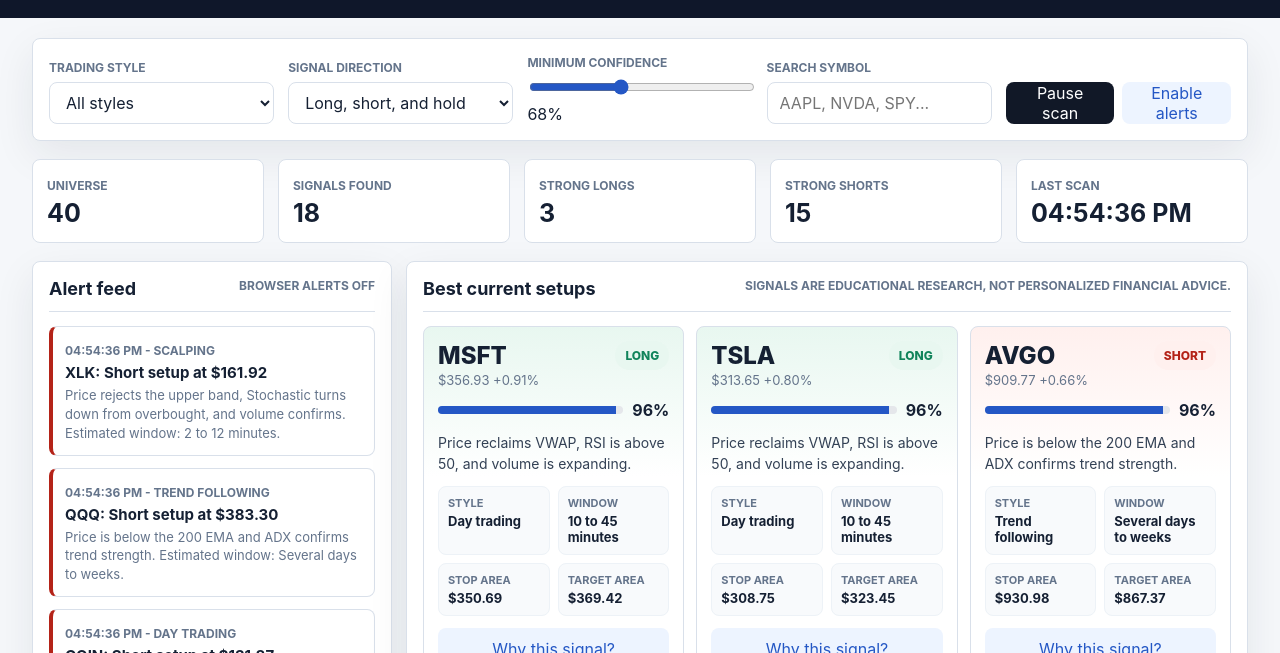
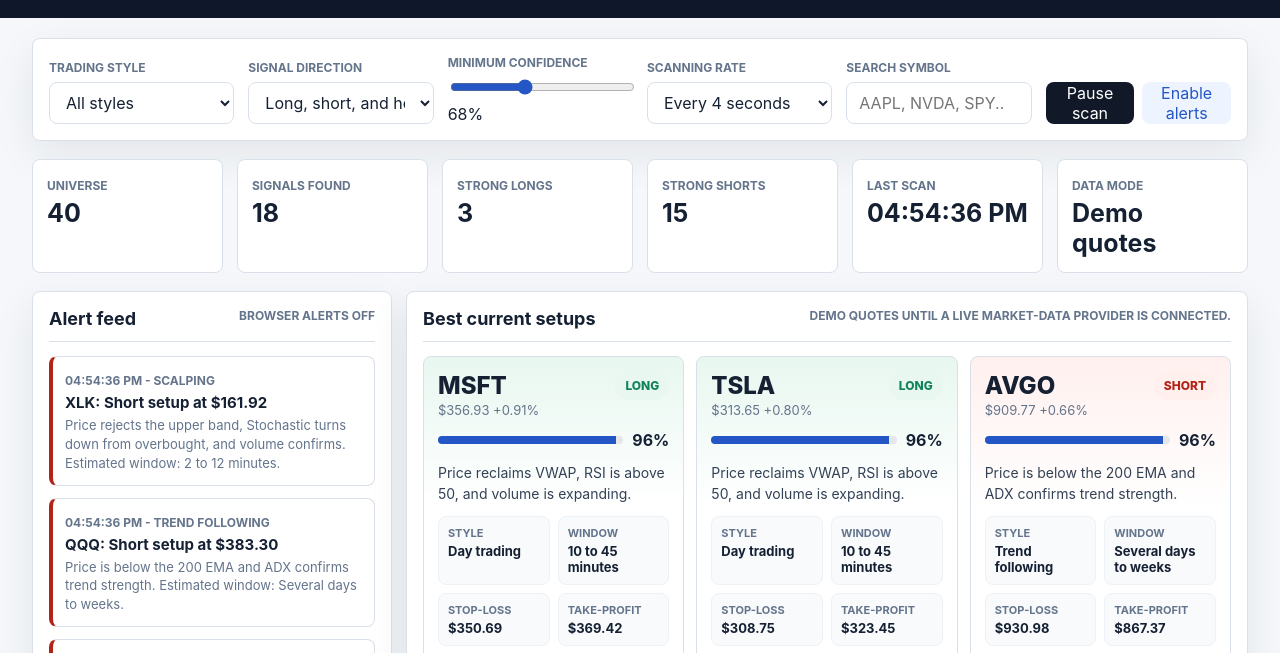
Before and after one commit to StephenShao90/MarketRadar, a website: page index.html in a window 1280 px wide. Shown: the part 98-751 px from the top of the page. Drawn offline with Linux system fonts and the light colour scheme.

Commit message:
Clarify demo quotes and trading exits

```diff
--- a/app.js
+++ b/app.js
@@ -73,6 +73,8 @@
 const state = {
   running: true,
   notify: false,
+  scanRate: 4000,
+  scanTimer: null,
   tick: 0,
   alerts: [],
   symbols: seedMarket(),
@@ -86,9 +88,11 @@
   longCount: document.querySelector("#longCount"),
   shortCount: document.querySelector("#shortCount"),
   lastScan: document.querySelector("#lastScan"),
+  dataMode: document.querySelector("#dataMode"),
   strategy: document.querySelector("#strategy"),
   direction: document.querySelector("#direction"),
   minScore: document.querySelector("#minScore"),
+  scanRate: document.querySelector("#scanRate"),
   scoreLabel: document.querySelector("#scoreLabel"),
   symbolSearch: document.querySelector("#symbolSearch"),
   toggleScan: document.querySelector("#toggleScan"),
@@ -462,12 +466,12 @@
   const score = Math.min(96, Math.round(50 + baseScore * 0.58));
   const bias = direction === "long" ? "Long setup" : direction === "short" ? "Short setup" : "Watch only";
   const thesis = direction === "long" ? strategy.long : direction === "short" ? strategy.short : "Signals are mixed, so the better action is to watch for confirmation.";
-  const stop = direction === "long"
+  const stopLoss = direction === "long"
     ? metrics.price - metrics.atr * 1.5
     : direction === "short"
       ? metrics.price + metrics.atr * 1.5
       : metrics.price;
-  const target = direction === "long"
+  const takeProfit = direction === "long"
     ? metrics.price + metrics.atr * 3
     : direction === "short"
       ? metrics.price - metrics.atr * 3
@@ -488,8 +492,9 @@
     window: direction === "hold" ? "Wait for a fresh trigger" : strategy.window,
     thesis,
     evidence,
-    stop,
-    target,
+    stopLoss,
+    takeProfit,
+    riskReward: direction === "hold" ? "No trade" : "2:1 target model",
     risk: strategy.risk,
     updatedAt: new Date()
   };
@@ -544,12 +549,13 @@
   const longs = signals.filter((signal) => signal.direction === "long").length;
   const shorts = signals.filter((signal) => signal.direction === "short").length;
 
-  els.scanStatus.textContent = state.running ? "Scanning market every 4 seconds" : "Scanner paused";
+  els.scanStatus.textContent = state.running ? `Scanning market every ${state.scanRate / 1000} seconds` : "Scanner paused";
   els.universeCount.textContent = String(UNIVERSE.length);
   els.signalCount.textContent = String(signals.length);
   els.longCount.textContent = String(longs);
   els.shortCount.textContent = String(shorts);
   els.lastScan.textContent = new Date().toLocaleTimeString([], { hour: "2-digit", minute: "2-digit", second: "2-digit" });
+  els.dataMode.textContent = "Demo quotes";
   els.scoreLabel.textContent = `${els.minScore.value}%`;
   els.alertMode.textContent = state.notify ? "Browser alerts on" : "Browser alerts off";
 
@@ -587,8 +593,8 @@
       <div class="meta-grid">
         <div><span>Style</span><strong>${signal.strategy}</strong></div>
         <div><span>Window</span><strong>${signal.window}</strong></div>
-        <div><span>Stop area</span><strong>${fmt(signal.stop)}</strong></div>
-        <div><span>Target area</span><strong>${fmt(signal.target)}</strong></div>
+        <div><span>Stop-loss</span><strong>${fmt(signal.stopLoss)}</strong></div>
+        <div><span>Take-profit</span><strong>${fmt(signal.takeProfit)}</strong></div>
       </div>
       <button class="detail-button" type="button" data-detail="${signal.key}">Why this signal?</button>
     </article>
@@ -616,10 +622,10 @@
     <div class="meta-grid">
       <div><span>Current price</span><strong>${fmt(signal.price)}</strong></div>
       <div><span>Trade window</span><strong>${signal.window}</strong></div>
-      <div><span>Suggested stop area</span><strong>${fmt(signal.stop)}</strong></div>
-      <div><span>Suggested target area</span><strong>${fmt(signal.target)}</strong></div>
+      <div><span>Suggested stop-loss</span><strong>${fmt(signal.stopLoss)}</strong></div>
+      <div><span>Suggested take-profit</span><strong>${fmt(signal.takeProfit)}</strong></div>
     </div>
-    <p class="risk-note">${signal.risk} This app provides technical signal research only. It does not know your financial situation, portfolio, taxes, or risk tolerance.</p>
+    <p class="risk-note">${signal.risk} Risk/reward: ${signal.riskReward}. Prices shown are demo quotes until a licensed live data provider is connected. This app provides technical signal research only. It does not know your financial situation, portfolio, taxes, or risk tolerance.</p>
   `;
   els.detailDialog.showModal();
 }
@@ -631,6 +637,11 @@
 els.strategy.addEventListener("change", scan);
 els.direction.addEventListener("change", scan);
 els.minScore.addEventListener("input", scan);
+els.scanRate.addEventListener("change", () => {
+  state.scanRate = Number(els.scanRate.value);
+  startScanner();
+  scan();
+});
 els.symbolSearch.addEventListener("input", scan);
 els.toggleScan.addEventListener("click", () => {
   state.running = !state.running;
@@ -650,4 +661,10 @@
 els.closeDialog.addEventListener("click", () => els.detailDialog.close());
 
 scan();
-setInterval(scan, 4000);
+startScanner();
+
+function startScanner() {
+  if (state.scanTimer) clearInterval(state.scanTimer);
+  state.scanTimer = setInterval(scan, state.scanRate);
+  els.scanStatus.textContent = state.running ? `Scanning market every ${state.scanRate / 1000} seconds` : "Scanner paused";
+}
--- a/index.html
+++ b/index.html
@@ -46,6 +46,16 @@
           <span id="scoreLabel">68%</span>
         </div>
 
+        <div class="control-group">
+          <label for="scanRate">Scanning rate</label>
+          <select id="scanRate">
+            <option value="2000">Every 2 seconds</option>
+            <option value="4000" selected>Every 4 seconds</option>
+            <option value="10000">Every 10 seconds</option>
+            <option value="30000">Every 30 seconds</option>
+          </select>
+        </div>
+
         <div class="control-group search-group">
           <label for="symbolSearch">Search symbol</label>
           <input id="symbolSearch" type="search" placeholder="AAPL, NVDA, SPY..." />
@@ -78,6 +88,10 @@
           <span>Last scan</span>
           <strong id="lastScan">--</strong>
         </article>
+        <article>
+          <span>Data mode</span>
+          <strong id="dataMode">Demo quotes</strong>
+        </article>
       </section>
 
       <section class="workspace">
@@ -92,7 +106,7 @@
         <section class="signals" aria-label="Scanner results">
           <div class="section-heading">
             <h2>Best current setups</h2>
-            <span>Signals are educational research, not personalized financial advice.</span>
+            <span>Demo quotes until a live market-data provider is connected.</span>
           </div>
           <div id="signalGrid" class="signal-grid"></div>
         </section>
--- a/styles.css
+++ b/styles.css
@@ -86,7 +86,7 @@
   border: 1px solid var(--line);
   border-radius: 8px;
   box-shadow: var(--shadow);
-  grid-template-columns: repeat(5, minmax(130px, 1fr));
+  grid-template-columns: repeat(6, minmax(130px, 1fr));
   padding: 16px;
 }
 
@@ -144,7 +144,7 @@
 }
 
 .market-strip {
-  grid-template-columns: repeat(5, 1fr);
+  grid-template-columns: repeat(6, 1fr);
 }
 
 .market-strip article {
```
Also changed, not shown: README.md.
